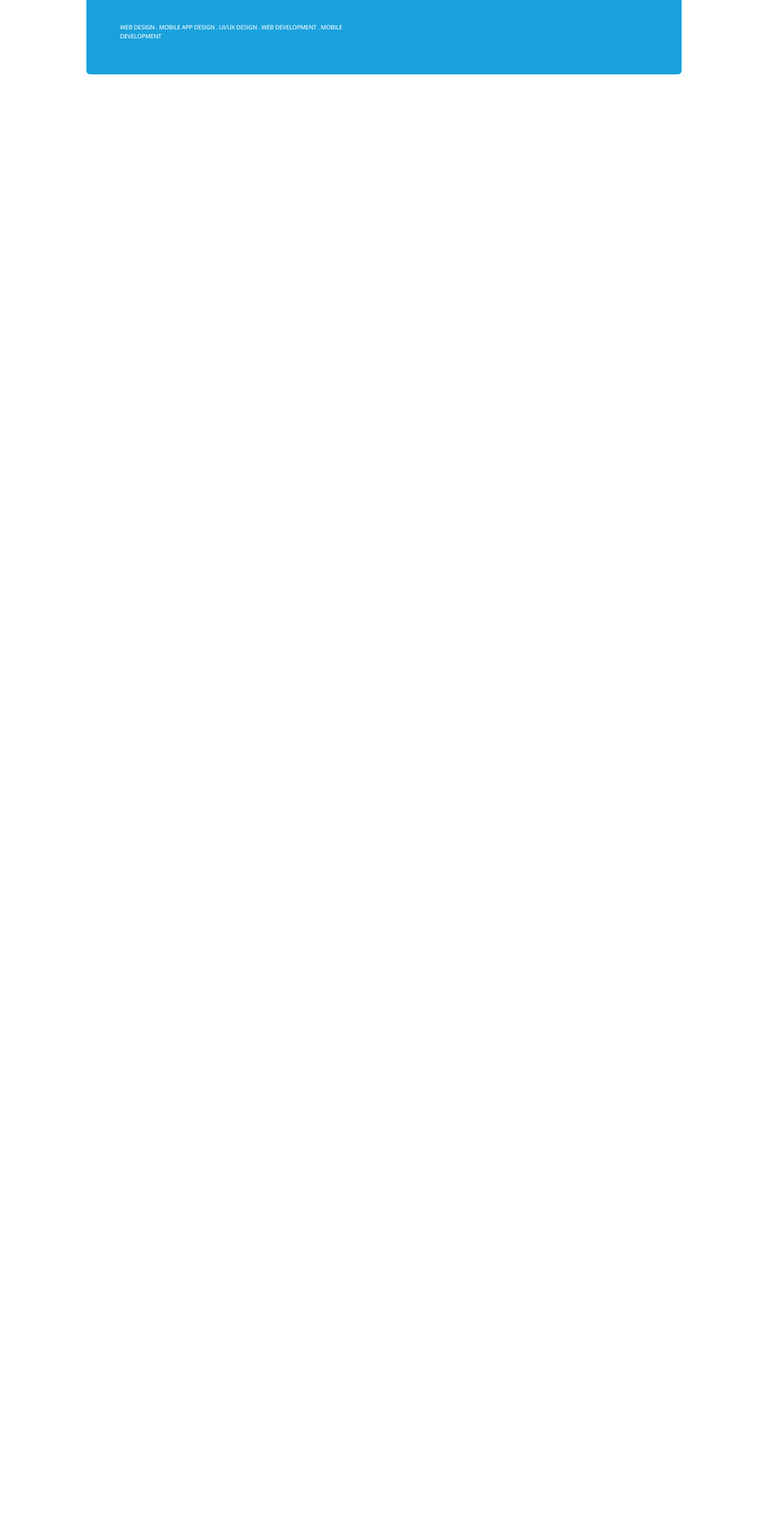
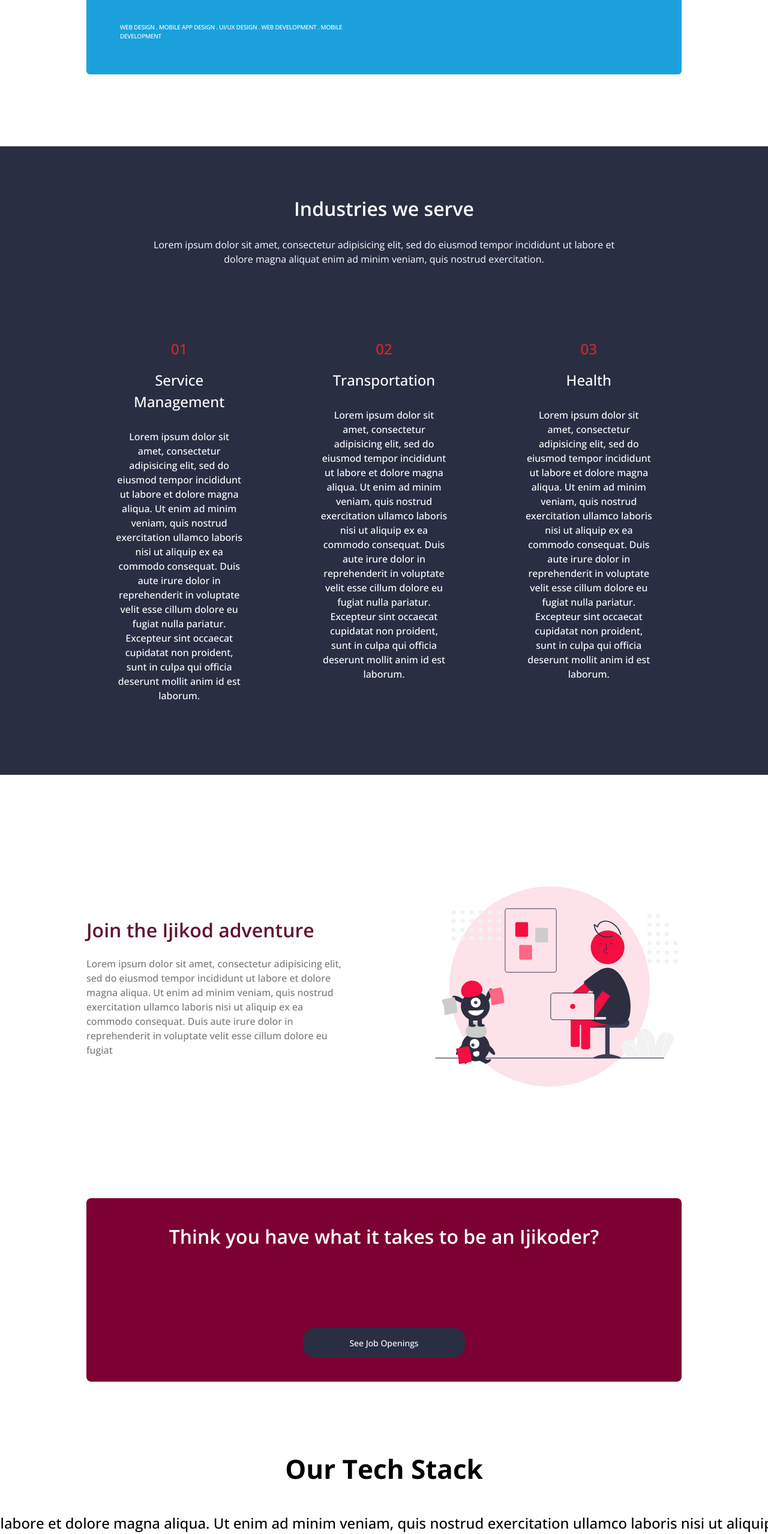
Before and after one commit to 4eug/Projects-nextjs, a Next.js app: page / in a window 1280 px wide. Shown: the part 6811-9369 px from the top of the page at 60% size. Before the commit the page ends 6975 px from the top, so only its background shows below. Built offline with nearby package versions, Linux system fonts and the light colour scheme.

Commit message:
All Sections Done

```diff
--- /dev/null
+++ b/components/Industries Section/Indust.jsx
@@ -0,0 +1,45 @@
+import IndustCard from "../utilities/cards/industCard";
+
+function IndustriesSection() {
+    return (
+        <div>
+            <h3 className="text-center">Industries we serve</h3>
+
+            <p className="text-center mt-6 font-light w-10/12 mx-auto">
+            Lorem ipsum dolor sit amet, consectetur adipisicing elit, sed do
+            eiusmod tempor incididunt ut labore et dolore magna aliquat enim ad
+            minim veniam, quis nostrud exercitation.
+          </p>
+
+          <div className="flex flex-col lg:flex-row gap-16 mt-16">
+              <IndustCard
+                number="01"
+                title="Service Management"
+                content={
+                    "Lorem ipsum dolor sit amet, consectetur adipisicing elit, sed do eiusmod tempor incididunt ut labore et dolore magna aliqua. Ut enim ad minim veniam, quis nostrud exercitation ullamco laboris nisi ut aliquip ex ea commodo consequat. Duis aute irure dolor in reprehenderit in voluptate velit esse cillum dolore eu fugiat nulla pariatur. Excepteur sint occaecat cupidatat non proident, sunt in culpa qui officia deserunt mollit anim id est laborum."
+                }
+              />
+
+              <IndustCard
+                number="02"
+                title="Transportation"
+                content={
+                    "Lorem ipsum dolor sit amet, consectetur adipisicing elit, sed do eiusmod tempor incididunt ut labore et dolore magna aliqua. Ut enim ad minim veniam, quis nostrud exercitation ullamco laboris nisi ut aliquip ex ea commodo consequat. Duis aute irure dolor in reprehenderit in voluptate velit esse cillum dolore eu fugiat nulla pariatur. Excepteur sint occaecat cupidatat non proident, sunt in culpa qui officia deserunt mollit anim id est laborum."
+                }
+              />
+
+              <IndustCard
+                number="03"
+                title="Health"
+                content={
+                    "Lorem ipsum dolor sit amet, consectetur adipisicing elit, sed do eiusmod tempor incididunt ut labore et dolore magna aliqua. Ut enim ad minim veniam, quis nostrud exercitation ullamco laboris nisi ut aliquip ex ea commodo consequat. Duis aute irure dolor in reprehenderit in voluptate velit esse cillum dolore eu fugiat nulla pariatur. Excepteur sint occaecat cupidatat non proident, sunt in culpa qui officia deserunt mollit anim id est laborum."
+                }
+              />
+
+          </div>
+
+        </div>
+    )
+}
+
+export default IndustriesSection;
--- /dev/null
+++ b/components/Join Section/join.jsx
@@ -0,0 +1,30 @@
+import ServiceComponent from "../Services Section/ServiceComponent";
+
+function Join() {
+
+    return (
+        <div className="mt-32">
+            <ServiceComponent
+            title={"Join the Ijikod adventure"}
+            description="Lorem ipsum dolor sit amet, consectetur adipisicing elit, sed do
+            eiusmod tempor incididunt ut labore et dolore magna aliqua. Ut
+            enim ad minim veniam, quis nostrud exercitation ullamco laboris
+            nisi ut aliquip ex ea commodo consequat. Duis aute irure dolor in
+            reprehenderit in voluptate velit esse cillum dolore eu fugiat"
+            src={"/joinImage.svg"}
+            />
+
+            <div className="card mt-32">
+            <h3 className="text-center">
+                Think you have what it takes to be an Ijikoder?
+            </h3>
+            <div className="mt-32 flex items-center justify-center">
+          <button className="dark">
+              See Job Openings
+              </button>
+        </div>
+            </div>
+        </div>
+    )
+}
+export default Join;
--- /dev/null
+++ b/components/Stack Section/stack.jsx
@@ -0,0 +1,21 @@
+import Marquee from "react-fast-marquee";
+
+function Stack() {
+    return(
+        <div className="mt-20">
+            <h2 className="text-center text-black">
+            Our Tech Stack
+                </h2>
+
+                <div className="mt-10">
+                    <Marquee >
+                        <h4 className="text-black"> eiusmod tempor incididunt ut labore et dolore magna aliqua. Ut
+                        enim ad minim veniam, quis nostrud exercitation ullamco laboris
+                        nisi ut aliquip ex ea commodo consequat. Duis aute irure dolor in</h4>
+                    </Marquee>
+                </div>
+
+        </div>
+    )
+}
+export default Stack;
--- /dev/null
+++ b/components/utilities/cards/industCard.jsx
@@ -0,0 +1,13 @@
+function IndustCard(props) {
+    return (
+        <div className="dark-card">
+            <div className="text-center mt-4">
+                <h4 className="text-red-600">{props.number}</h4>
+                <h4 className=" mt-4 text-white">{props.title}</h4>
+                <p className="mt-7 text-ijikod-sm">{props.content}</p>
+            </div>
+        </div>
+    )
+}
+
+export default IndustCard;
--- a/package.json
+++ b/package.json
@@ -12,6 +12,7 @@
     "next": "12.0.10",
     "react": "17.0.2",
     "react-dom": "17.0.2",
+    "react-fast-marquee": "^1.3.1",
     "react-icons": "^4.3.1",
     "react-scroll": "^1.8.5"
   },
--- a/pages/index.jsx
+++ b/pages/index.jsx
@@ -6,6 +6,9 @@ import SideBar from "../components/utilities/sidebar";
 import { useState } from "react";
 import Services from "../components/Services Section/Services";
 import PortfolioSection from "../components/Portfolio Section/Portfolio";
+import IndustriesSection from "../components/Industries Section/Indust"
+import Join from "../components/Join Section/join";
+import Stack from "../components/Stack Section/stack";
 
 export default function Home() {
   const [sideBar, setSideBar] = useState(false);
@@ -33,6 +36,18 @@ export default function Home() {
         <PortfolioSection />
       </section>
 
+      <section className="main bg-ijikod-dark py-20 text-white mt-20">
+        <IndustriesSection />
+      </section>
+
+      <section className="px-20 lg:px-36 pb-8">
+        <Join />
+      </section>
+
+      <section>
+        <Stack />
+      </section>
+
       <SideBar sideBar={sideBar} />
     </>
   );
--- a/styles/globals.css
+++ b/styles/globals.css
@@ -65,6 +65,10 @@
     @apply py-10 px-8 bg-ijikod-wine-dark flex flex-col rounded-lg;
   }
 
+  .dark-card {
+    @apply py-10 px-8 bg-ijikod-dark flex flex-col rounded-lg;
+  }
+
   .hero-shape {
     @apply bg-[url('/shape.png')] h-1/3 w-full bg-cover bg-center bg-no-repeat absolute bottom-0;
   }
```
Also changed, not shown: public/joinImage.svg (added), 1 other file (tests, documents, lock files or other folders).
